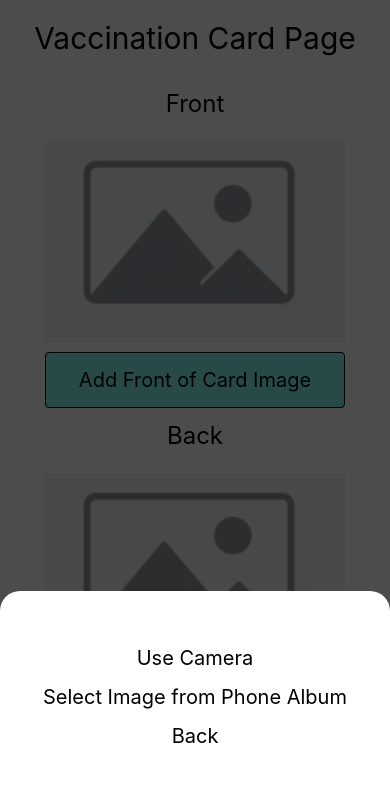
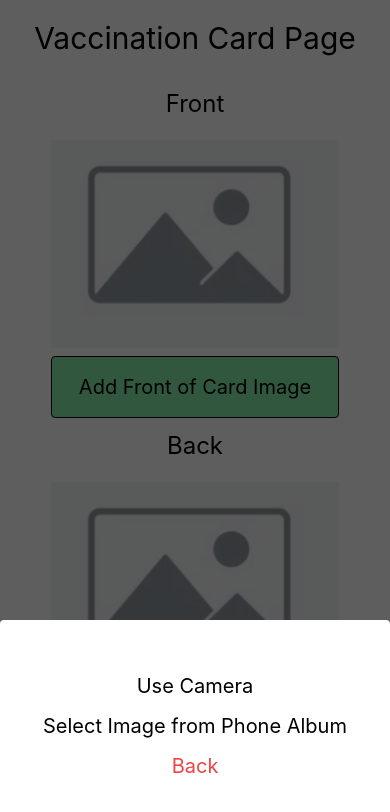
Before and after one commit to agrimes23/ReactNativeUseCamera, a React Native app: screen / in a window 390 px wide. Both pictures are taken after a click on the button "Add Front of Card Image". Shown: the top 812 px of the page. Built offline with nearby package versions, Linux system fonts and the light colour scheme.

Commit message:
transferred all styling from stylesheets to nativewind

```diff
--- a/src/screens/HomeScreen.tsx
+++ b/src/screens/HomeScreen.tsx
@@ -3,7 +3,6 @@ import {
   Text,
   View,
   TouchableOpacity,
-  StyleSheet,
   Image,
   Modal
 } from 'react-native';
@@ -78,44 +77,56 @@ const HomeScreen = () => {
 
     return (
         <View>
-            <View style={styles.view}>
-              <Text className="flex text-3xl text-black m-5" accessibilityRole="header" accessibilityLabel="Title: Vaccination Card Page. You can add vaccination card from your phone's photo gallery, or take a picture with your camera and submit" >Vaccination Card Page</Text>
+            <View className="w-screen items-center">
+              <Text className="text-3xl text-black m-5" accessibilityRole="header" accessibilityLabel="Title: Vaccination Card Page. You can add vaccination card from your phone's photo gallery, or take a picture with your camera and submit" >Vaccination Card Page</Text>
             </View>
 
             {/* click to take pic of front & back */}
-            {/* front of card */}
-            <View style={styles.view}>
-              <Text className="flex text-2xl text-black m-3" accessibilityLabel="Front" accessibilityRole="header">Front</Text>
-              {frontImage ? (<Image style={styles.image} source={{ uri: frontImage }} accessible={true} accessibilityLabel="Front of vaccination card" accessibilityRole="image" />) : (<Image style={styles.image} source={require('../../assets/nopicture.png')} accessible={true} accessibilityLabel="Blank Image" accessibilityRole="image" />)}
-              <TouchableOpacity style={styles.button} onPress={() => addImage("front")} accessible={true} accessibilityLabel="Add Front of Vaccination Card Image" accessibilityRole="button">
-                <Text style={styles.buttonText}>Add Front of Card Image</Text>
+            {/* front of card section */}
+            <View className="w-screen items-center">
+              <Text className="text-2xl text-black m-3" accessibilityLabel="Front" accessibilityRole="header">Front</Text>
+              {
+                frontImage ? (
+                  <Image className="mt-2 mx-1 justify-center w-72 h-52" source={{ uri: frontImage }} accessible={true} accessibilityLabel="Front of vaccination card" accessibilityRole="image" />
+                ) : (
+                  <Image className="mt-2 mx-1 justify-center w-72 h-52" source={require('../../assets/nopicture.png')} accessible={true} accessibilityLabel="Blank Image" accessibilityRole="image" />
+                )
+              }
+              <TouchableOpacity className="items-center bg-green-300 p-3 border border-black mt-2 w-72 rounded" onPress={() => addImage("front")} accessible={true} accessibilityLabel="Add Front of Vaccination Card Image" accessibilityRole="button">
+                <Text className="text-center text-xl text-black py-1">Add Front of Card Image</Text>
               </TouchableOpacity>
             </View>
 
 
-            {/* back of card*/}
-            <View style={styles.view}>
-              <Text className="flex text-2xl text-black m-3" accessibilityRole="header" accessibilityLabel="Back">Back</Text>
-              {backImage ? (<Image style={styles.image} source={{ uri: backImage }} accessible={true} accessibilityLabel="Back of vaccination card" accessibilityRole="image" />) : (<Image style={styles.image} source={require('../../assets/nopicture.png')} accessible={true} accessibilityLabel="Blank Image" accessibilityRole="image" />)}
-              <TouchableOpacity style={styles.button} onPress={() => addImage("back")} accessible={true} accessibilityLabel="Add Back of Vaccination Card Image" accessibilityRole="button">
-                <Text style={styles.buttonText}>Add Back of Card Image</Text>
+            {/* back of card section */}
+            <View className="w-screen items-center">
+              <Text className="text-2xl text-black m-3" accessibilityRole="header" accessibilityLabel="Back">Back</Text>
+              {
+                backImage ?
+                (<Image className="mt-2 mx-1 justify-center w-72 h-52" source={{ uri: backImage }} accessible={true} accessibilityLabel="Back of vaccination card" accessibilityRole="image" />
+                ) :
+                (<Image className="mt-2 mx-1 justify-center w-72 h-52" source={require('../../assets/nopicture.png')} accessible={true} accessibilityLabel="Blank Image" accessibilityRole="image" />
+                )
+              }
+              <TouchableOpacity className="items-center bg-green-300 p-3 border border-black mt-2 w-72 rounded" onPress={() => addImage("back")} accessible={true} accessibilityLabel="Add Back of Vaccination Card Image" accessibilityRole="button">
+                <Text className="text-center text-xl text-black py-1">Add Back of Card Image</Text>
               </TouchableOpacity>
             </View>
 
             {/* modal pop-up */}
             <Modal visible={openModal} transparent >
-              <View style={styles.bgModalOne}></View>
+              <View className="h-screen w-screen bg-opacity-90 bg-black opacity-70"></View>
             </Modal>
-            <Modal visible={openModal} style={styles.modalProp} transparent animationType="slide" accessibilityLabel="Bottom of Screen Pop Up: Choose How you want to Upload Photo" accessibilityRole="menu">
-              <View style={styles.bgModalTwo}>
+            <Modal visible={openModal} className="h-screen justify-end" transparent animationType="slide" accessibilityLabel="Bottom of Screen Pop Up: Choose How you want to Upload Photo" accessibilityRole="menu">
+              <View className="absolute bottom-0 pt-10 rounded-t h-56 w-screen bg-white">
                 <TouchableOpacity onPress={() => openCamera()} accessible={true} accessibilityLabel="Use Camera" accessibilityRole="menuitem">
-                  <Text style={styles.modalText}>Use Camera</Text>
+                  <Text className="mt-3 text-xl text-center text-black">Use Camera</Text>
                 </TouchableOpacity>
                 <TouchableOpacity onPress={() => getImageFromLibrary()} accessible={true} accessibilityLabel="Select Image from Phone Album" accessibilityRole="menuitem">
-                  <Text style={styles.modalText}>Select Image from Phone Album</Text>
+                  <Text className="mt-3 text-xl text-center text-black">Select Image from Phone Album</Text>
                 </TouchableOpacity>
                 <TouchableOpacity onPress={() => setOpenModal(false)} accessible={true} accessibilityLabel="Back to Vaccination Card Page" accessibilityRole="menuitem">
-                  <Text style={styles.modalText}>Back</Text>
+                  <Text className="mt-3 text-xl text-center text-red-500">Back</Text>
                 </TouchableOpacity>
               </View>
             </Modal>
@@ -125,88 +136,4 @@ const HomeScreen = () => {
     )
 }
 
-const styles = StyleSheet.create(
-  {
-    button: {
-      display: 'flex',
-      flexDirection: 'column',
-      alignItems: 'center',
-      backgroundColor: '#82faf6',
-      padding: 10,
-      borderColor: "#000000",
-      borderWidth: 1,
-      marginTop: 10,
-      width: 300,
-      borderRadius: 4
-    },
-    view: {
-      display: 'flex',
-      flexDirection: 'column',
-      width: 'auto',
-      alignItems: 'center'
-    },
-    image: {
-      display: 'flex',
-      marginTop: 10,
-      marginLeft: 'auto',
-      marginRight: 'auto',
-      justifyContent: 'center',
-      width: 300,
-      height: 200,
-    },
-    text: {
-      display: 'flex',
-      fontSize: 30,
-      textAlign: 'center',
-      marginTop: 25,
-      color: '#000000',
-    },
-    buttonText: {
-      color: '#000000',
-      textAlign: 'center',
-      fontSize: 20,
-      paddingTop: 5,
-      paddingBottom: 5,
-    },
-    hidden: {
-      display: 'none'
-    },
-    show: {
-      display: 'flex',
-      zIndex: 2,
-      margin: 'auto',
-      width: 300,
-      height: 300,
-    },
-    modalText: {
-      marginTop: 15,
-      fontSize: 20,
-      textAlign: 'center',
-      color: '#000000',
-    },
-    bgModalOne: {
-      height: '100%',
-      width: '100%',
-      backgroundColor: 'rgba(0,0,0,0.7)'
-    },
-    modalProp: {
-      display: 'flex',
-      flexDirection: 'row',
-      height: "100%",
-      justifyContent: 'flex-end',
-    },
-    bgModalTwo: {
-      display: 'flex',
-      position: 'absolute',
-      bottom: 0,
-      paddingTop: 40,
-      borderTopLeftRadius: 20,
-      borderTopRightRadius: 20,
-      height: '30%',
-      width: '100%',
-      backgroundColor: 'rgba(255,255,255, 1)'
-    }
-
-  });
-
 export default HomeScreen;
```
